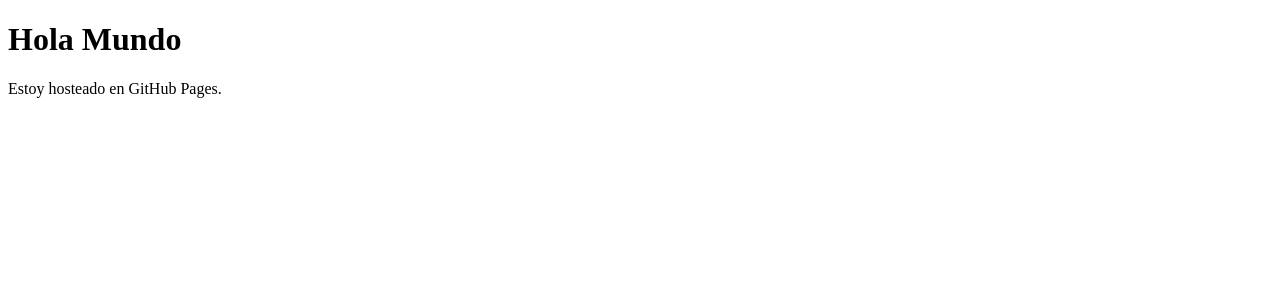
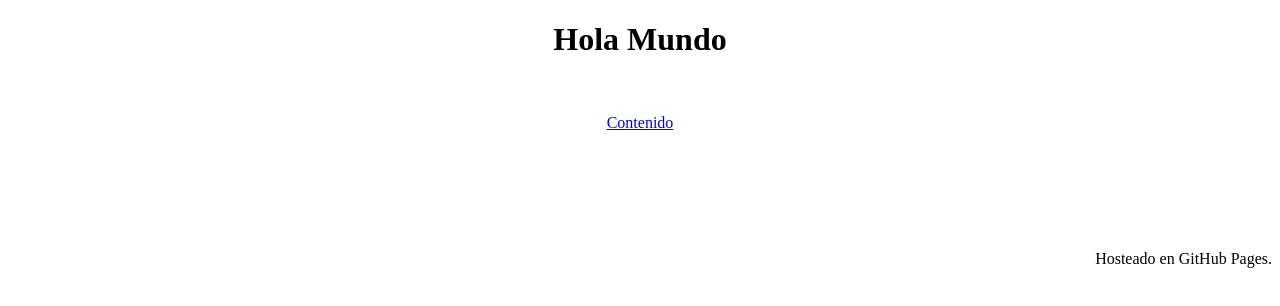
Before and after one commit to antoniomc/antoniomc.github.io, a plain HTML site: page index.htm in a window 1280 px wide. Drawn offline with Linux system fonts and the light colour scheme.

Commit message:
Con contenido

```diff
--- a/index.htm
+++ b/index.htm
@@ -1,7 +1,19 @@
 <!DOCTYPE html>
 <html>
-<body>
-<h1>Hola Mundo</h1>
-<p>Estoy hosteado en GitHub Pages.</p>
-</body>
+  <head>
+    <meta http-equiv="content-type" content="text/html; charset=windows-1252">
+  </head>
+  <body>
+    <h1 style="text-align: center;">Hola Mundo</h1>
+    <p><br>
+    </p>
+    <p style="text-align: center;"><a href="file:///C:/Users/Antonio/Documents/GitHub/antoniomc.github.io/Contenido.md">Contenido</a></p>
+    <p><br>
+    </p>
+    <p><br>
+    </p>
+    <p><br>
+    </p>
+    <p style="text-align: right;">Hosteado en GitHub Pages.</p>
+  </body>
 </html>
```
Also changed, not shown: 2 other files.
